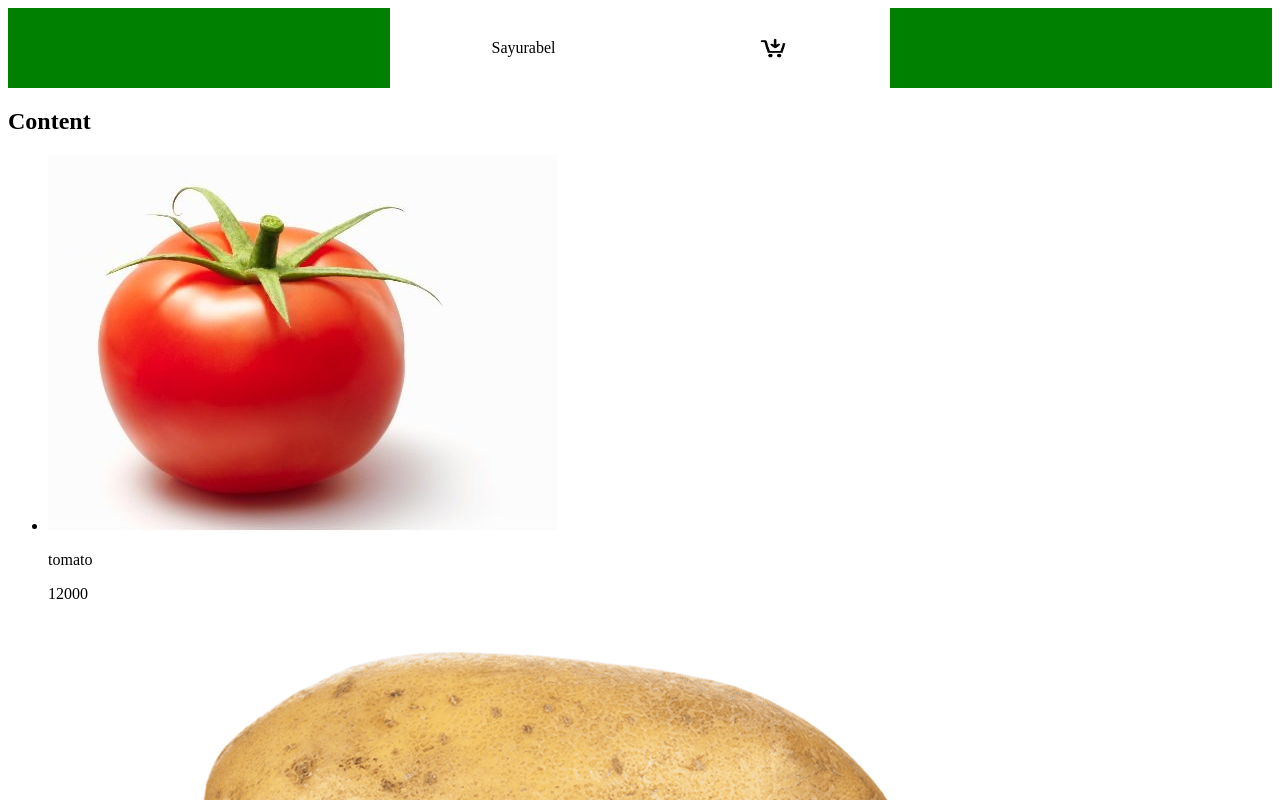
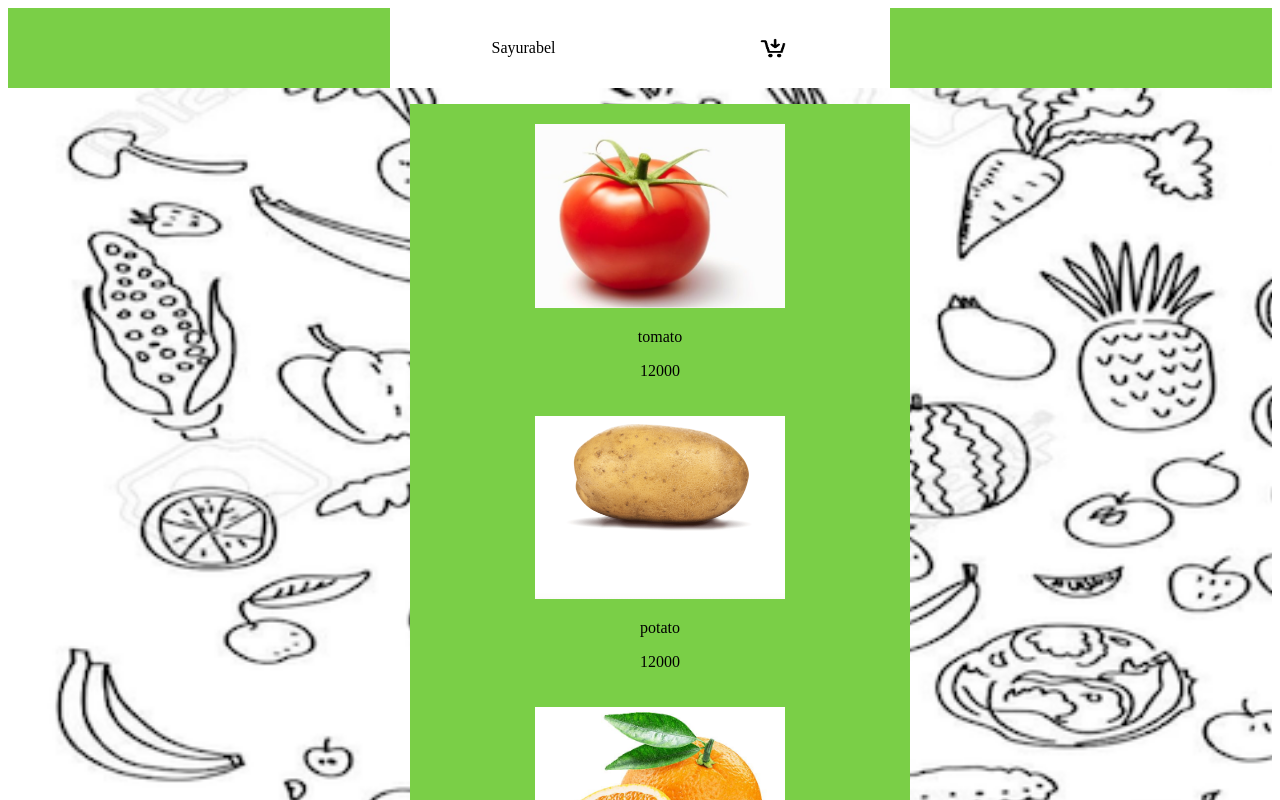
Before and after one commit to jonathan-fajrin/sayurabel, a React (Create React App) app: page / in a window 1280 px wide. Shown: the top 800 px of the page. Built offline with nearby package versions, Linux system fonts and the light colour scheme.

Commit message:
styling header and content

```diff
--- a/src/component/Content/index.js
+++ b/src/component/Content/index.js
@@ -1,12 +1,22 @@
 import React, { Component } from 'react'
 import ProductList from '../ProductList'
+import styled from 'styled-components'
+const Container = styled.div`
+  text-align: center;
+  margin: 0 auto;
+  background-image: url('/assets/veggie-doodle.png');
+  background-repeat: no-repeat;
+  background-size: cover;
+  display: flex;
+  flex-direction: column;
+  height: 60vw;
+`
 class Content extends Component {
   render() {
     return (
-      <div>
-        <h2>Content</h2>
+      <Container>
         <ProductList />
-      </div>
+      </Container>
     )
   }
 }
--- a/src/component/Footer/index.js
+++ b/src/component/Footer/index.js
@@ -1,8 +1,12 @@
 import React, { Component } from 'react'
-
+import styled from 'styled-components'
+const StyledFooter = styled.footer`
+  background-color: #7acf47;
+  height: 80px;
+`
 class Footer extends Component {
   render() {
-    return <footer> ajin and jonathan | 2019</footer>
+    return <StyledFooter> ajin and jonathan | 2019</StyledFooter>
   }
 }
 
--- a/src/component/Header/index.js
+++ b/src/component/Header/index.js
@@ -2,7 +2,7 @@ import React, { Component } from 'react'
 import styled from 'styled-components'
 
 const StyledHeader = styled.header`
-  background: green;
+  background: #7acf47;
 `
 const StyledIcon = styled.img`
   width: 30px;
--- a/src/component/ProductList/index.js
+++ b/src/component/ProductList/index.js
@@ -1,4 +1,19 @@
 import React, { Component } from 'react'
+import styled from 'styled-components'
+
+const StyledLI = styled.li`
+  margin: 0 auto;
+  align-content: center;
+  width: 500px;
+  list-style: none;
+  background-color: #7acf47;
+`
+const StyledImg = styled.img`
+  text-align: center;
+  width: 250px;
+  list-style: none;
+  margin-top: 20px;
+`
 
 class ProductList extends Component {
   constructor() {
@@ -33,9 +48,9 @@ class ProductList extends Component {
       <ul>
         {this.state.data.map((product, index) => {
           return (
-            <li key={index}>
+            <StyledLI key={index}>
               <div>
-                <img src={product.image} />
+                <StyledImg src={product.image} />
               </div>
               <div>
                 <p>{product.name}</p>
@@ -43,7 +58,7 @@ class ProductList extends Component {
               <div>
                 <p>{product.price}</p>
               </div>
-            </li>
+            </StyledLI>
           )
         })}
       </ul>
```
Also changed, not shown: public/assets/veggie-doodle.png (added).
